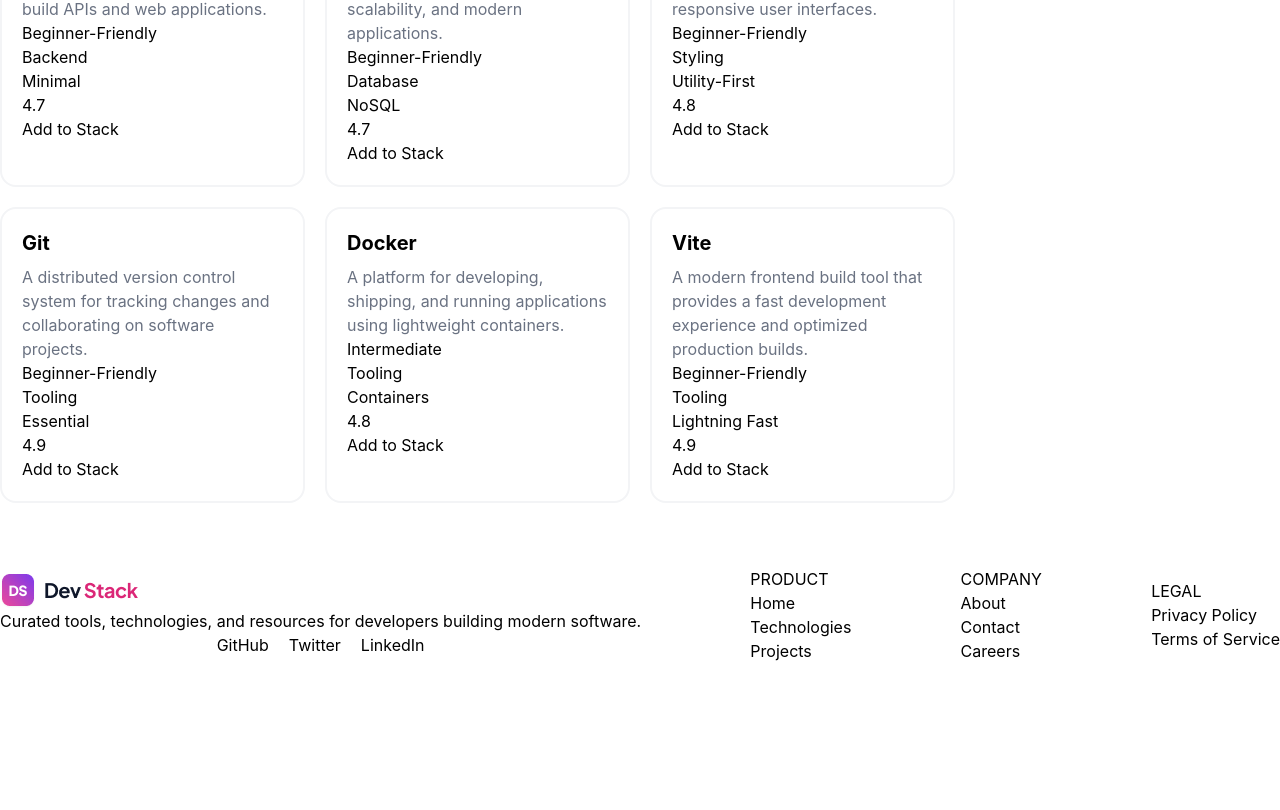
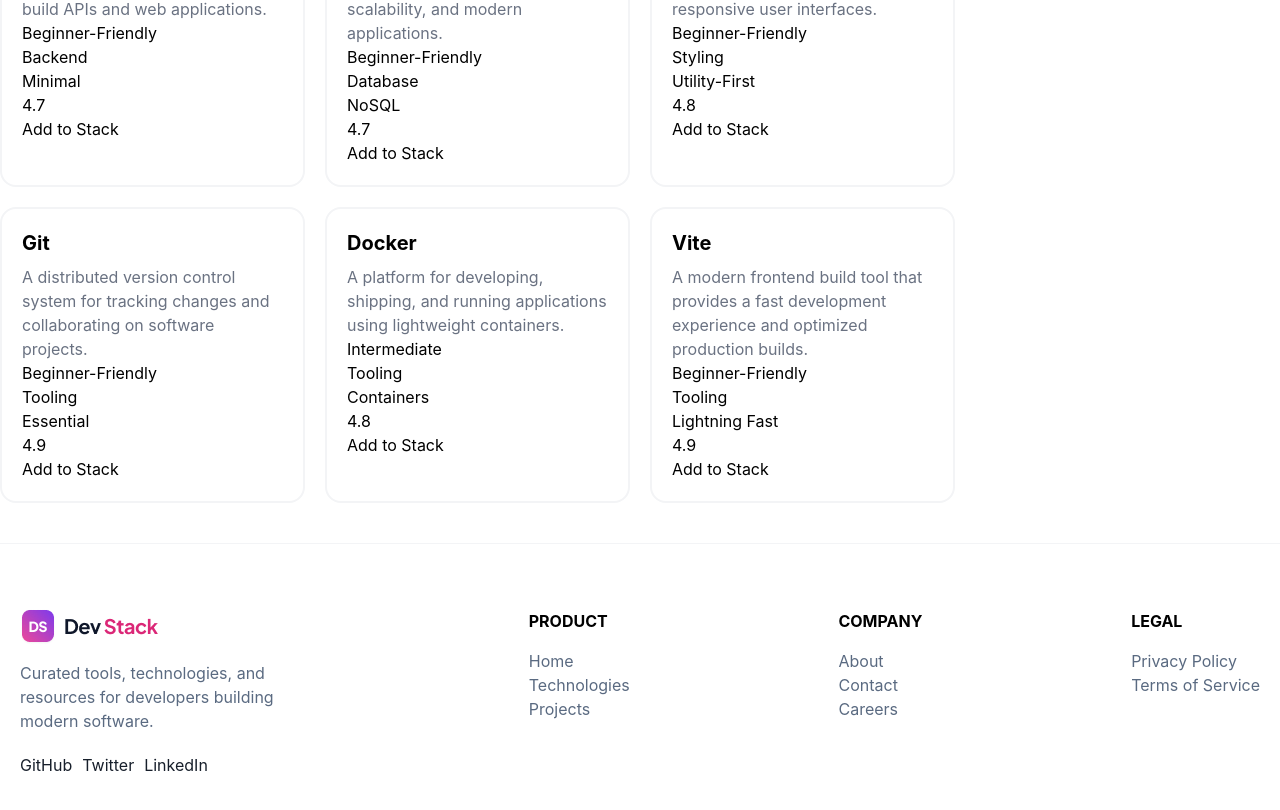
Before and after one commit to simasanjida8-png/B14-A05-Devstack, a React (Vite) app: page / in a window 1280 px wide. Shown: the part 1911-2721 px from the top of the page. Before the commit the page ends 2574 px from the top, so only its background shows below. Built offline with nearby package versions, Linux system fonts and the light colour scheme.

Commit message:
added all footer items

```diff
--- /dev/null
+++ b/src/component/shared/Footer.css
@@ -0,0 +1,33 @@
+.footer-top{
+    max-width: 1600px;
+    margin: 0 auto;
+    padding: 65px 20px;
+    display: flex;
+    justify-content: space-between;
+}
+
+.footer-dis{
+    margin-top: 16px;
+    gap: 5px;
+    color: #5a6a81;
+
+}
+
+.footer-social{
+
+    display: flex;
+    gap:10px;
+    padding-top: 20px;
+    color: #171f2b;
+}
+
+.footer-productt{
+    font-weight: bold;
+}
+
+.footer-ul{
+      color: #5a6a81;
+      margin-top: 16px;
+     /* padding-bottom: 16px; */
+     /* gap: 20px; */
+}
--- a/src/component/shared/Footer.tsx
+++ b/src/component/shared/Footer.tsx
@@ -1,15 +1,16 @@
 import Logo from '../../assets/logo-text.png'
-
+import './Footer.css'
 const Footer = () => {
     return (
-       <footer className="pt-6 bg-[#FFFFFF] ">
-        <div  className="  container mx-auto flex justify-between items-center">
-            <div>
+       <footer className="bg-white border-t border-gray-100 ">
+        <div  className="footer-top">
+            <div className='w-75'>
                 <img src={Logo} alt="Dev Stack" />
 
-                <p>Curated tools, technologies, and resources for developers building
+                <p className='footer-dis'>Curated tools, technologies, and resources for
+                    developers building
                    modern software.</p>
-                   <ul className='flex justify-center items-center gap-5'>
+                   <ul className='footer-social'>
                     <li>
                         <a href="#">GitHub</a>
                     </li>
@@ -22,10 +23,10 @@
                    </ul>
             </div>
 
-            <div>
-                <h2>PRODUCT</h2>
+            <div >
+                <h2 className='footer-productt'>PRODUCT</h2>
 
-                <ul>
+                <ul className='footer-ul'>
                     <li>Home</li>
                     <li>Technologies</li>
                     <li>Projects</li>
@@ -34,8 +35,8 @@
 
 
             <div>
-                <h2>COMPANY</h2>
-                <ul>
+                <h2 className='footer-productt'>COMPANY</h2>
+                <ul className='footer-ul'>
                     <li>About</li>
                     <li>Contact</li>
                     <li>Careers</li>
@@ -43,8 +44,8 @@
 
             </div>
             <div>
-                <h2>LEGAL</h2>
-                <ul>
+                <h2 className='footer-productt'>LEGAL</h2>
+                <ul className='footer-ul'>
                     <li>Privacy Policy</li>
                     <li>Terms of Service</li>
 
```
